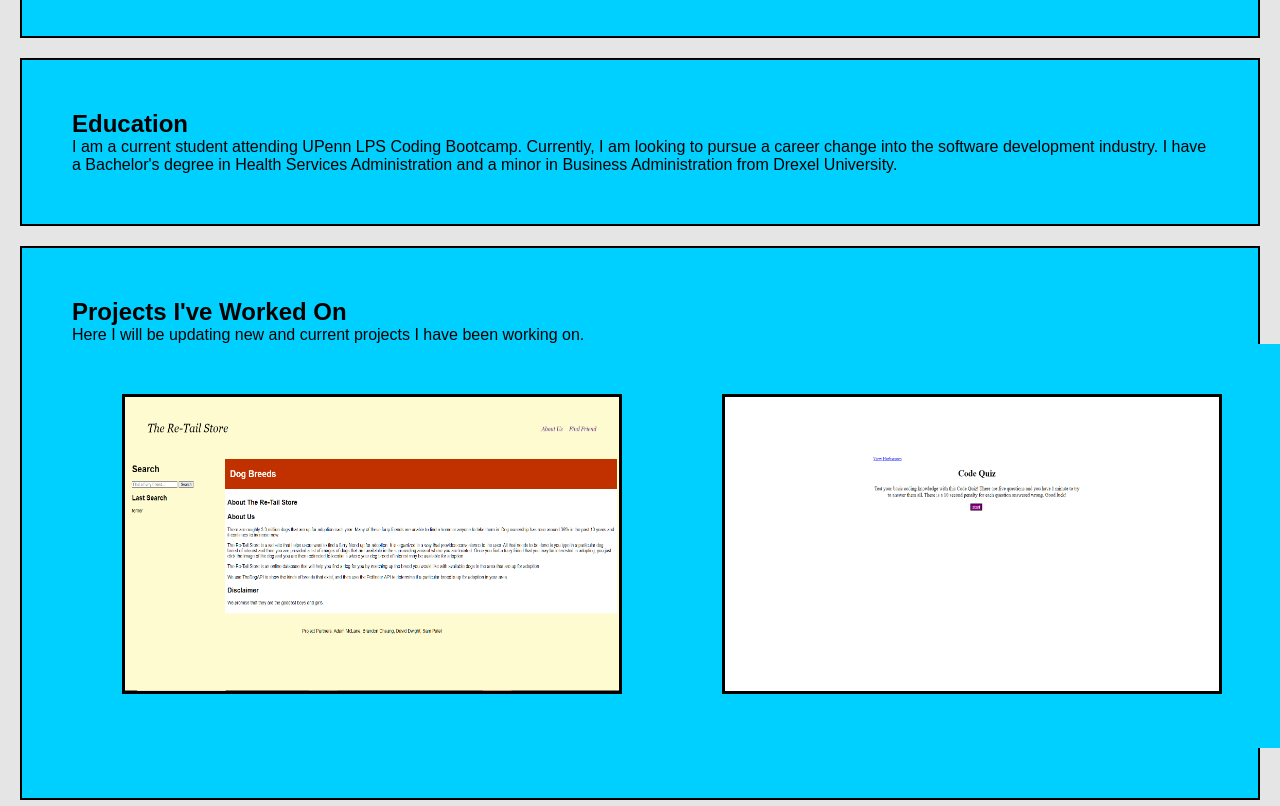
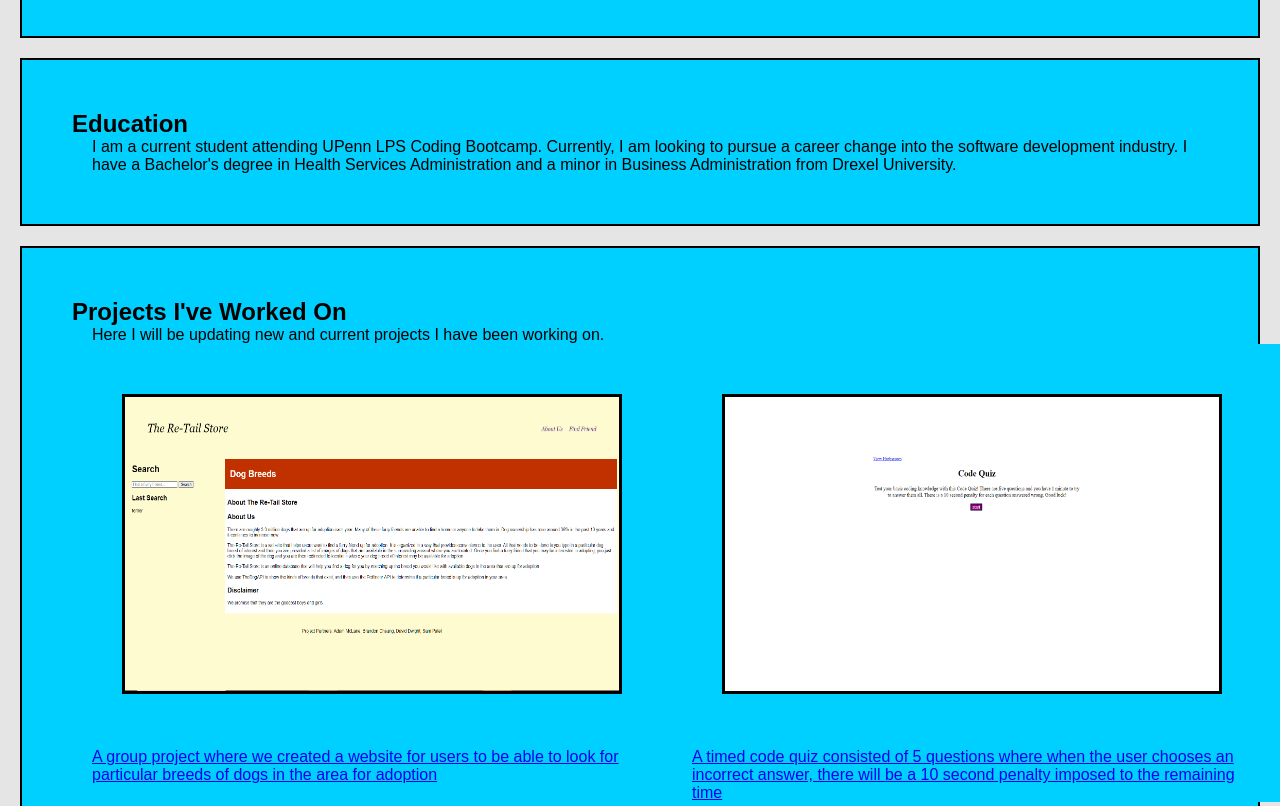
Before and after one commit to bcheung827/brandoncheung.github.io, a plain HTML site: page index.html in a window 1280 px wide. Shown: the part 880-1686 px from the top of the page. Drawn offline with nearby package versions, Linux system fonts and the light colour scheme.

Commit message:
add text description to projects

```diff
--- a/Portfolio/assets/images/style.css
+++ b/Portfolio/assets/images/style.css
@@ -108,6 +108,8 @@ ul {
 }
 
 p {
+  margin-left: 20px;
+  margin-right: 20px;
   background-color: var(--skyblue);
 }
 
--- a/index.html
+++ b/index.html
@@ -55,13 +55,20 @@
             <card class="imageCards">
                 <a href=" https://davedw.github.io/dog-breed-finder/">
                     <img alt="The Re-Tail Store" src="Portfolio\assets\images\Re-Tail.PNG">
-                </a>
+                    <p>A group project where we created a website for users to be able to look for particular breeds of
+                        dogs in the area for adoption</p>
+                    </a>
                 <a href=" https://bcheung827.github.io/code-quiz-hw/">
                     <img alt="Code Quiz" src="Portfolio\assets\images\Code Quiz.PNG">
-                </a>
+                    <p>A timed code quiz consisted of 5 questions where when the user chooses an incorrect answer, there
+                        will be a 10 second penalty imposed to the remaining time</p>
+                    </a>
                 <a href=" https://bcheung827.github.io/daily-planner/">
                     <img alt="Daily Planner" src="Portfolio\assets\images\Daily Planner.PNG">
-                </a>
+                    <p>A planner that the user can input text to save for a particular hour in the day. The hours are
+                        also color coded where if it is a past hour, the input field will turn red, a future hour will
+                        be green, and present color is white.</p>
+                    </a>
             </card>
         </section>
 
```
